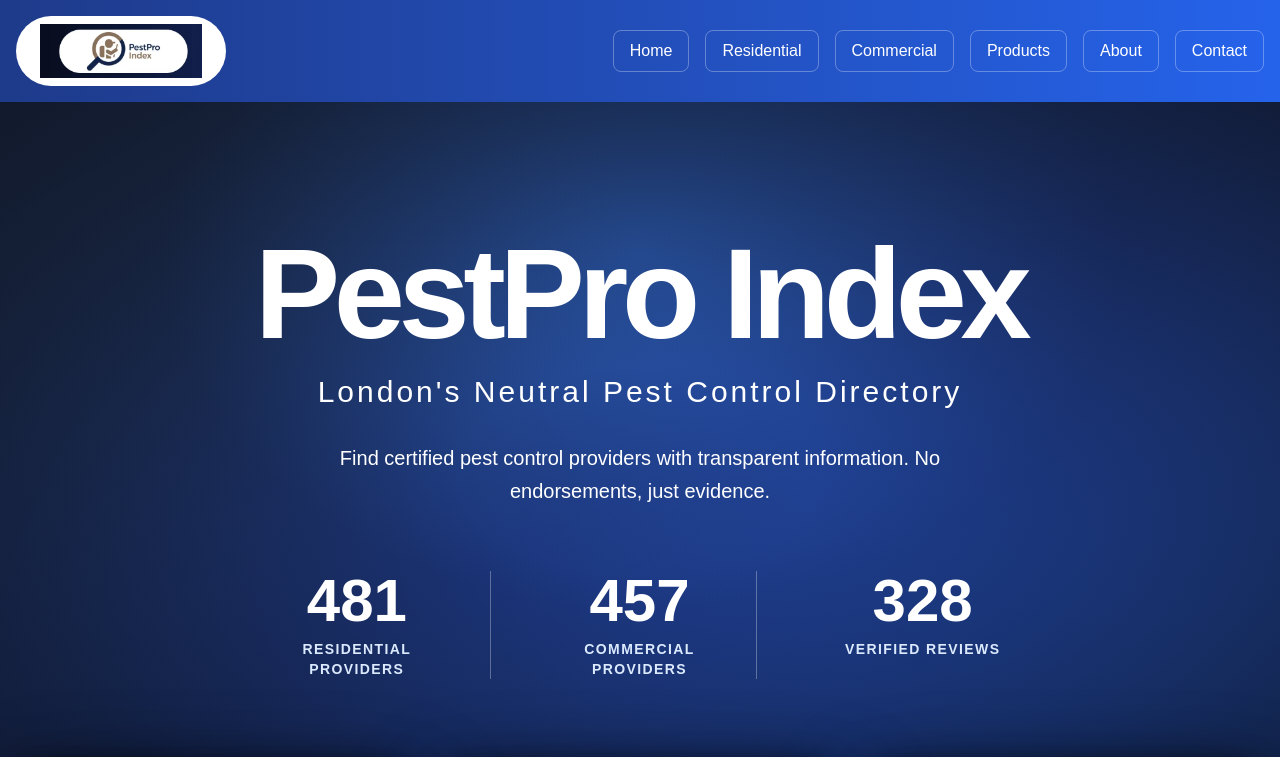
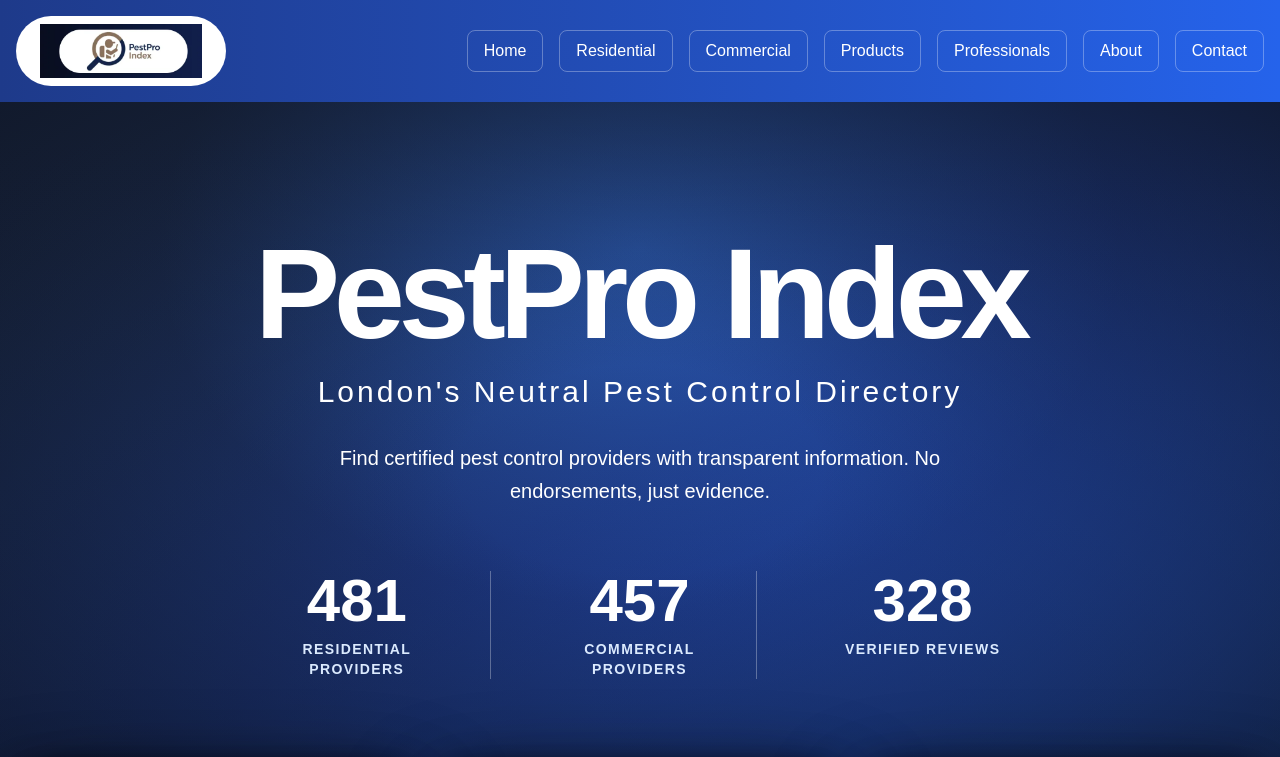
Before and after one commit to aarongeorghiades-hub/pestpro-index-v2-live, a Next.js app: page / in a window 1280 px wide. Shown: the top 757 px of the page. Built offline with nearby package versions, Linux system fonts and the light colour scheme.

Commit message:
Fix: Add Professionals link to homepage navigation

```diff
--- a/app/page.tsx
+++ b/app/page.tsx
@@ -29,6 +29,7 @@ export default function Home() {
             <Link href="/residential" className="px-4 py-2 border border-white/30 rounded-lg hover:bg-white/10 transition">Residential</Link>
             <Link href="/commercial" className="px-4 py-2 border border-white/30 rounded-lg hover:bg-white/10 transition">Commercial</Link>
             <Link href="/products" className="px-4 py-2 border border-white/30 rounded-lg hover:bg-white/10 transition">Products</Link>
+            <Link href="/professionals" className="px-4 py-2 border border-white/30 rounded-lg hover:bg-white/10 transition">Professionals</Link>
             <Link href="#" className="px-4 py-2 border border-white/30 rounded-lg hover:bg-white/10 transition">About</Link>
             <Link href="#" className="px-4 py-2 border border-white/30 rounded-lg hover:bg-white/10 transition">Contact</Link>
           </nav>
```
